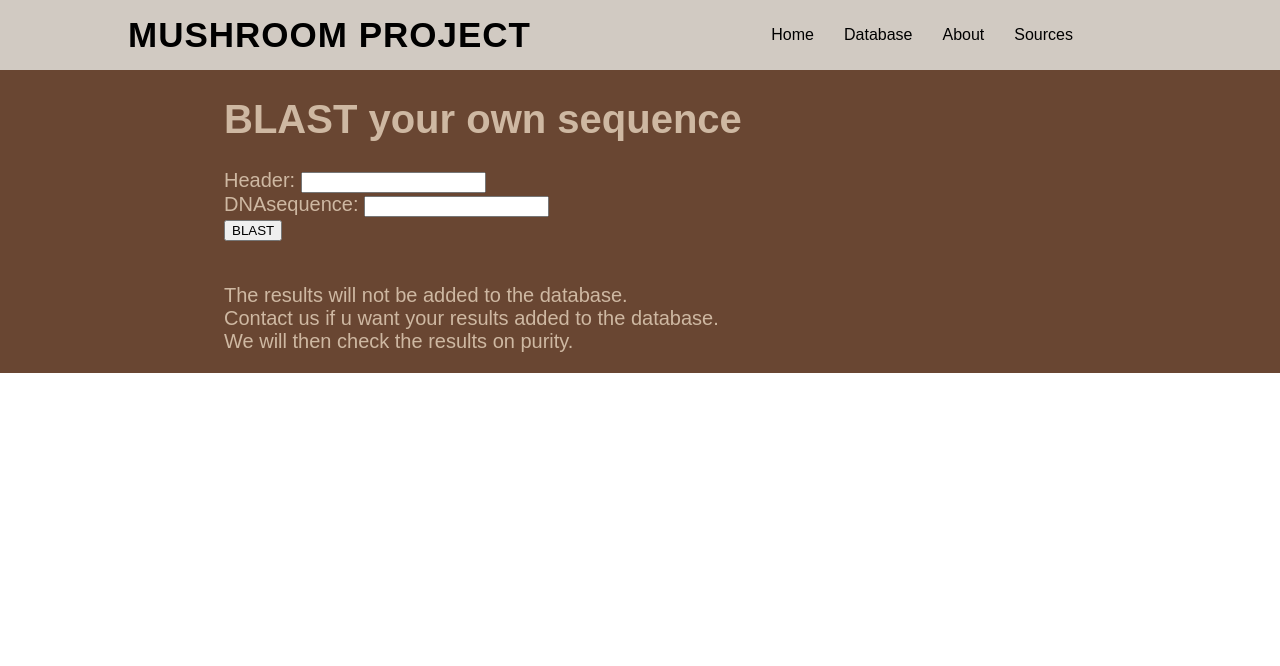
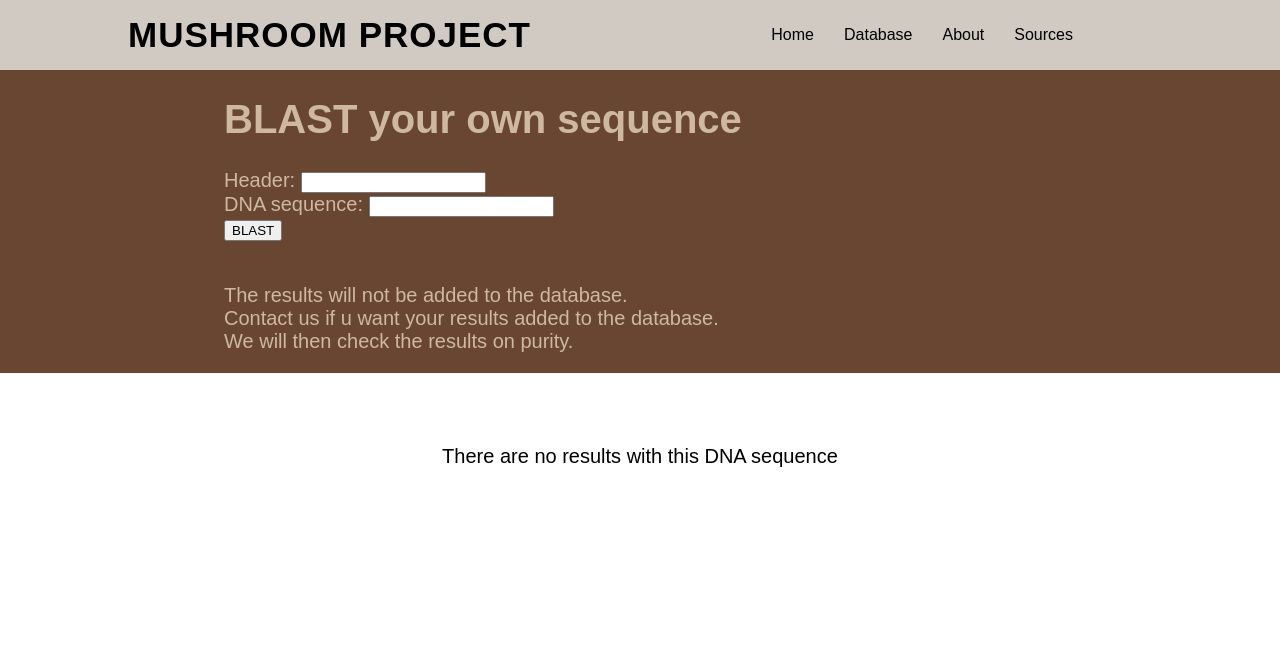
Before and after one commit to yaris19/website_blok4, a Flask app: template templates/blast.html in a window 1280 px wide. Shown: the top 666 px of the page. Run offline with Flask 2, Linux system fonts and the light colour scheme; the template is opened without the code that fills it, so the values that code supplies are empty.

Commit message:
small updates

```diff
--- a/templates/blast.html
+++ b/templates/blast.html
@@ -22,7 +22,7 @@
         <form method="get">
             <h1>BLAST your own sequence</h1>
             <p>Header: <input type="text" name="header"><br>
-                DNAsequence: <input type="text" name="sequence"><br>
+                DNA sequence: <input type="text" name="sequence"><br>
                 <input type="submit" name="submit" value="BLAST"></p>
             <p><br> The results will not be added to the database. <br>
                 Contact us if u want your results added to the database. <br>
@@ -52,9 +52,11 @@
                     </tr>
                 {% endfor %}
             {% endif %}
+        {% else %}
+            <p align="center">There are no results with this DNA sequence</p>
         {% endif %}
 
-        </table>
+        </table><br><br>
 
     </div>
 </div>
```
